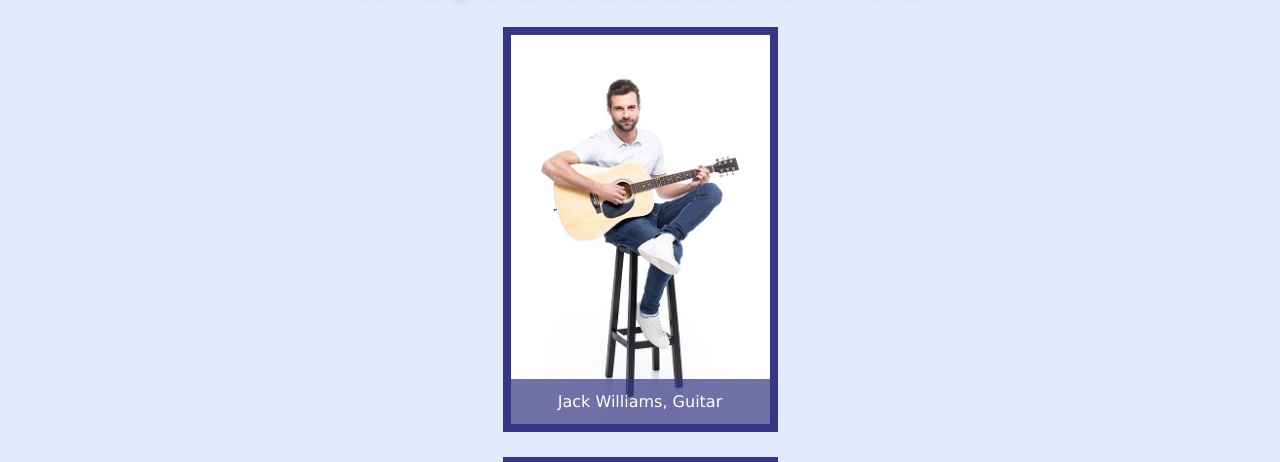
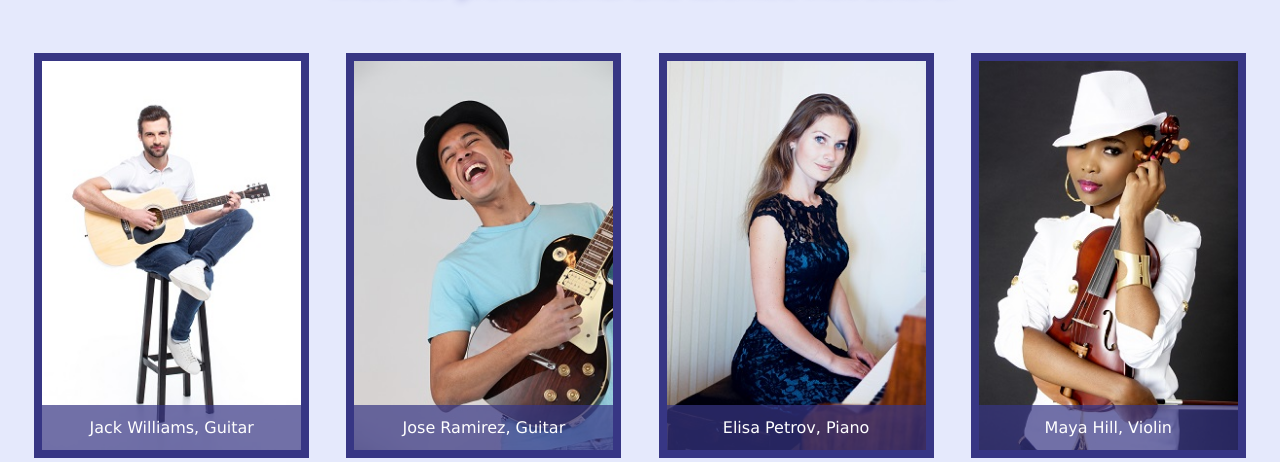
Before and after one commit to 334Fa22/ch7lab1-grahowe, a plain HTML site: page instructors.html in a window 1280 px wide. Shown: the part 262-724 px from the top of the page. Drawn offline with Linux system fonts and the light colour scheme.

Commit message:
Finalized lab

```diff
--- a/css/styles.css
+++ b/css/styles.css
@@ -1,6 +1,6 @@
 /*
-Author: Maria Cruz
-Date: Current Date
+Author: Owen Graham
+Date: August 30, 2022
 File Name: styles.css
 */
 
@@ -171,7 +171,7 @@ footer a {
 
 /* Media Query for Tablet Viewport */
 @media screen and (min-width: 550px), print {
-    .grid-container {
+    .grid {
       display: grid;
       grid-template-columns: 2;
       grid-gap: 20px;
@@ -223,7 +223,7 @@ footer a {
 @media screen and (min-width: 769px), print {
 
     .grid{
-      grid-template-columns:
+      grid-template-columns: 4;
     }
 
     figcaption {
```
Also changed, not shown: instructors.html (renamed from template.html).
